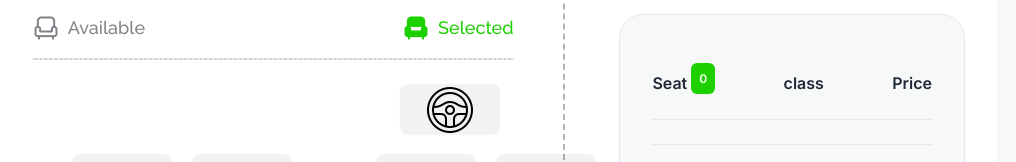
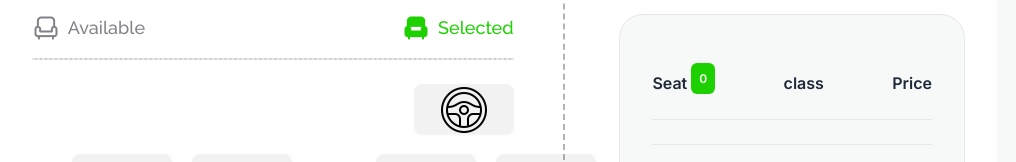
Before and after one commit to Ahmed-Tajreean/smart-ticketing, a plain HTML site: page index.html in a window 1280 px wide. Shown: the part 2162-2324 px from the top of the page, without its empty margins (155-1171 px from the left). Drawn offline with nearby package versions, Linux system fonts and the light colour scheme.

Commit message:
button modified

```diff
--- a/index.html
+++ b/index.html
@@ -206,7 +206,7 @@
                         </div>
 
                         <div class="w-[90%] m-auto space-y-5 mt-6 text-lg font-medium">
-                            <div class="w-full flex justify-end pr-3.5">
+                            <div class="w-full flex justify-end pr-0 ">
                                 <button class="btn w-[100px] h-[50px] "><img src="images/icons8-steering-wheel-50.png"
                                         alt=""></button>
                             </div>
```
